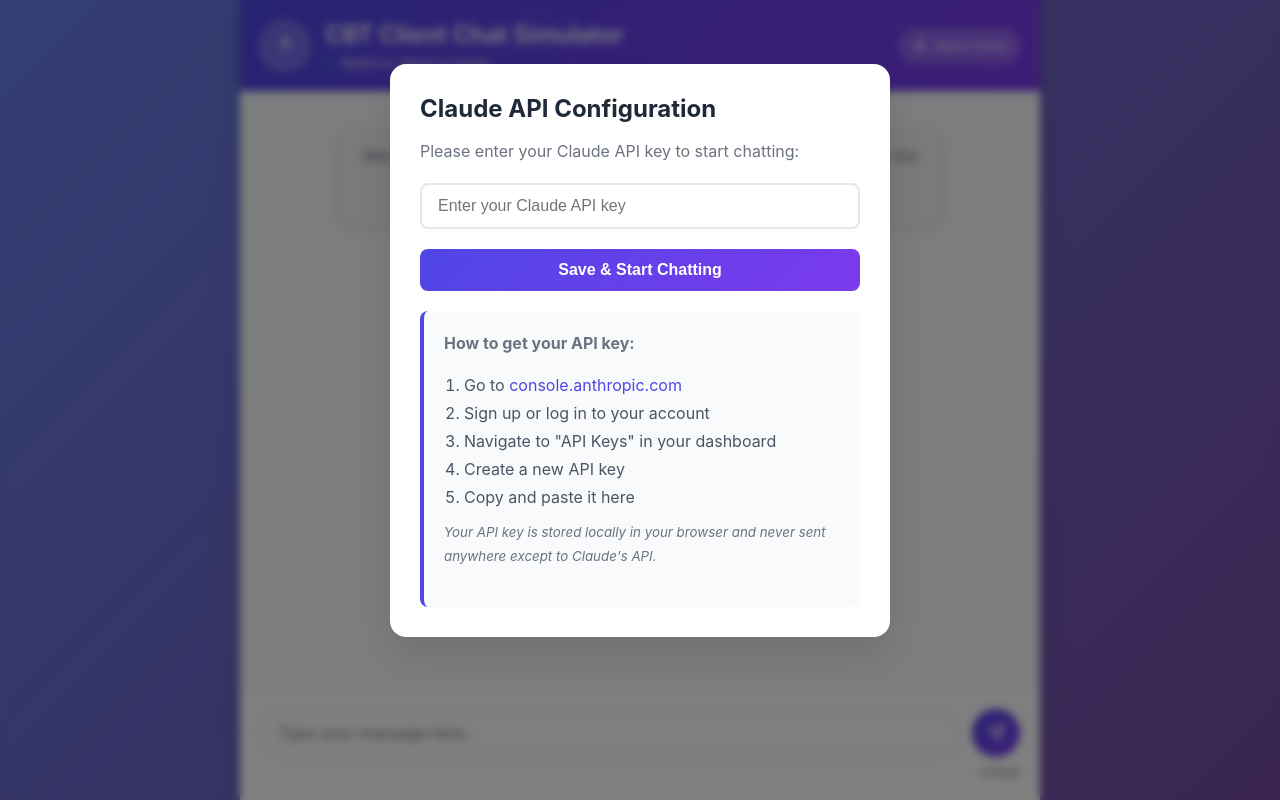
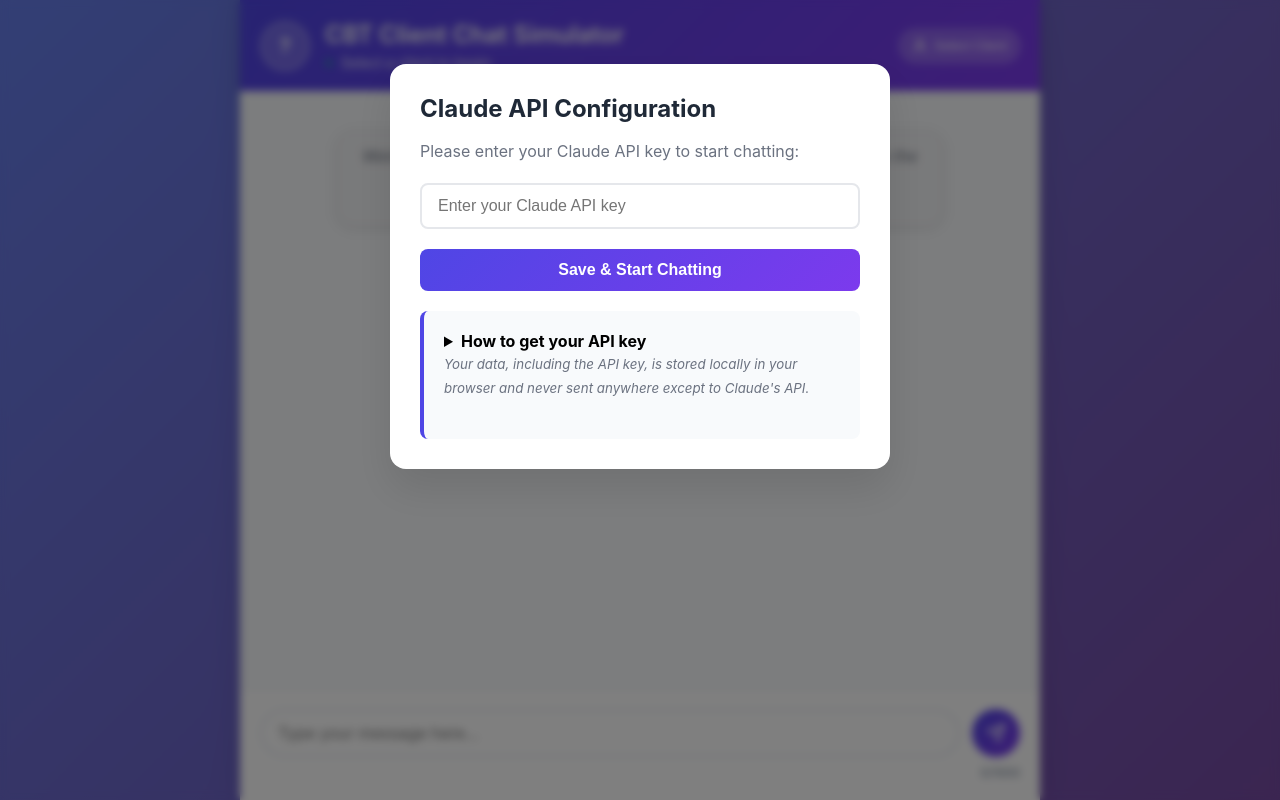
Before and after one commit to djmhunt/Client_chatbot, a plain HTML site: page index.html in a window 1280 px wide. Drawn offline with Linux system fonts and the light colour scheme; no server answers.

Commit message:
Hide API finding instructions by default

```diff
--- a/index.html
+++ b/index.html
@@ -96,7 +96,8 @@
                 <button id="saveApiKey" class="btn-primary">Save & Start Chatting</button>
             </div>
             <div class="api-info">
-                <p><strong>How to get your API key:</strong></p>
+                <details>
+                    <summary><strong>How to get your API key</strong></summary>
                     <ol>
                         <li>Go to <a href="https://console.anthropic.com/" target="_blank">console.anthropic.com</a></li>
                         <li>Sign up or log in to your account</li>
@@ -104,7 +105,8 @@
                         <li>Create a new API key</li>
                         <li>Copy and paste it here</li>
                     </ol>
-                <p><small>Your API key is stored locally in your browser and never sent anywhere except to Claude's API.</small></p>
+                </details>
+                <p><small>Your data, including the API key, is stored locally in your browser and never sent anywhere except to Claude's API.</small></p>
             </div>
         </div>
     </div>
```
Lines whose indentation alone changed are shown as unchanged.
